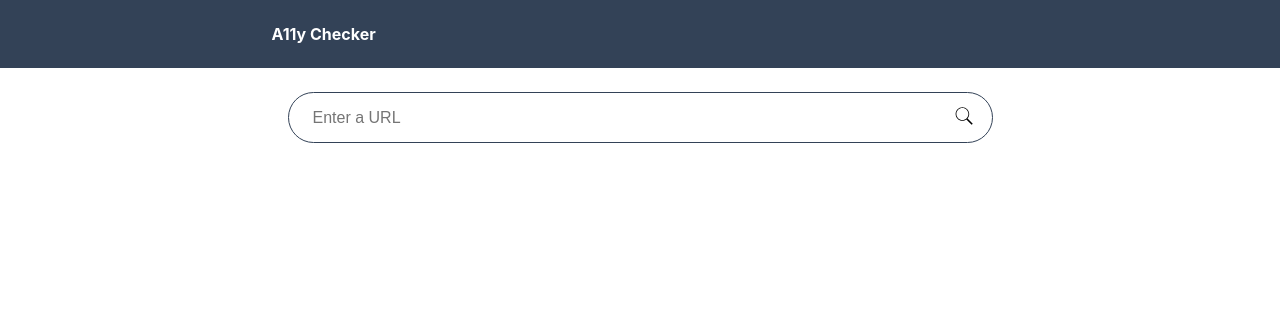
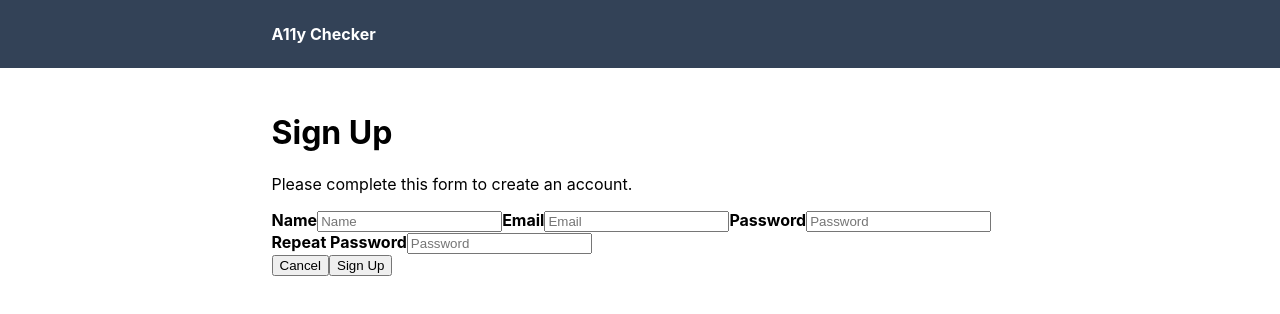
Before and after one commit to dianajohnson13/a11y-app, a React (Create React App) app in the folder client/: page /signup in a window 1280 px wide. Shown: the top 314 px of the page. Built offline with nearby package versions, Linux system fonts and the light colour scheme; the HTML template or start-up script is replaced by a standard one.

Commit message:
Add initial routing Routing and signup page(not done)

```diff
--- a/client/package.json
+++ b/client/package.json
@@ -10,8 +10,10 @@
     "@types/node": "^16.18.25",
     "@types/react": "^18.2.0",
     "@types/react-dom": "^18.2.1",
+    "@types/react-router-dom": "^5.3.3",
     "react": "^18.2.0",
     "react-dom": "^18.2.0",
+    "react-router-dom": "^6.12.1",
     "react-scripts": "5.0.1",
     "typescript": "^4.9.5",
     "web-vitals": "^2.1.4"
--- a/client/src/App.tsx
+++ b/client/src/App.tsx
@@ -1,8 +1,16 @@
+import {
+  BrowserRouter as Router,
+  Routes,
+  Route
+} from "react-router-dom";
+
 import './App.css';
 import Checker from './pages/Checker';
+import Signup from './pages/Signup';
 
 export default function App() {
   return (
+    <Router>
       <div className="App">
         <header>
           {/* logo placeholder */}
@@ -11,8 +19,12 @@ export default function App() {
           </div>
         </header>
         <main>
-        <Checker />
+          <Routes>
+              <Route path="/" element={<Checker />}/>
+              <Route path="/signup" element={<Signup />} />
+          </Routes>
         </main>
       </div>
+    </Router>
   );
 }
--- /dev/null
+++ b/client/src/pages/Signup.tsx
@@ -0,0 +1,29 @@
+import '../styles/Auth.css';
+
+export default function Signup() {
+  return (
+    <form>
+        <div>
+            <h1>Sign Up</h1>
+            <p>Please complete this form to create an account.</p>
+
+            <label htmlFor="email"><b>Name</b></label>
+            <input type="text" placeholder="Name" name="email" required />
+
+            <label htmlFor="email"><b>Email</b></label>
+            <input type="text" placeholder="Email" name="email" required />
+
+            <label htmlFor="psw"><b>Password</b></label>
+            <input type="password" placeholder="Password" name="password" required />
+
+            <label htmlFor="psw-repeat"><b>Repeat Password</b></label>
+            <input type="password" placeholder="Password" name="password-repeat" required/>
+
+            <div>
+            <button type="button">Cancel</button>
+            <button type="submit">Sign Up</button>
+            </div>
+        </div>
+    </form>
+  );
+}
```
Also changed, not shown: client/src/styles/Auth.css (added), 1 other file (tests, documents, lock files or other folders). Lines whose indentation alone changed are shown as unchanged.
